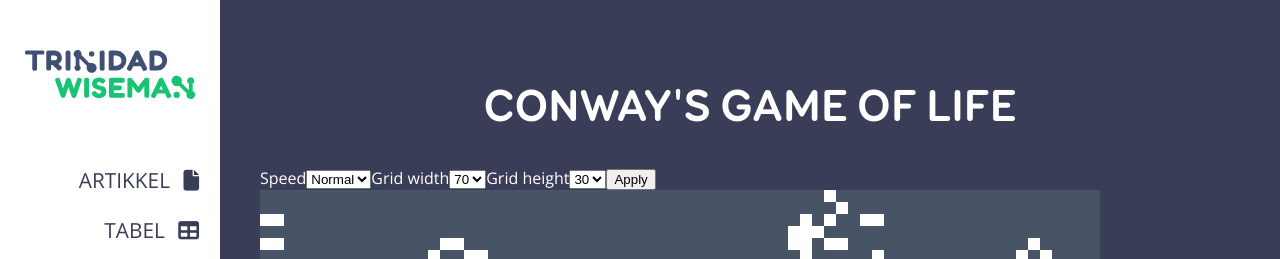
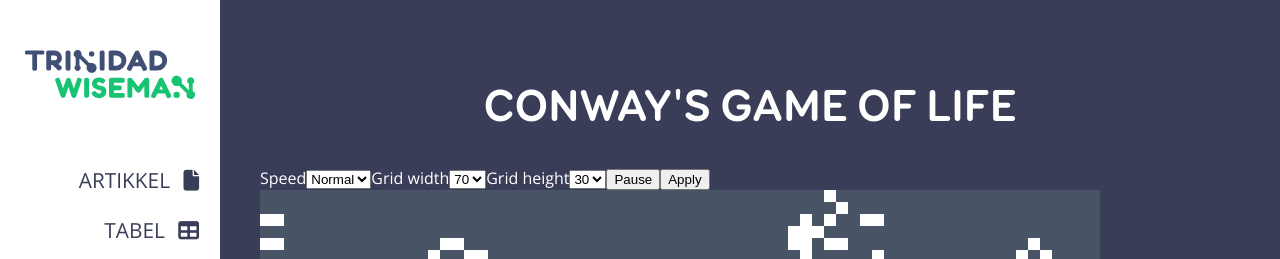
Before and after one commit to LLoomets/TWN-test-project, an Angular app: page /life in a window 1280 px wide. Shown: the top 259 px of the page. Built offline with nearby package versions, Linux system fonts and the light colour scheme.

Commit message:
add pausing and resuming game

```diff
--- a/src/app/game-of-life/game-of-life.component.html
+++ b/src/app/game-of-life/game-of-life.component.html
@@ -17,6 +17,9 @@
             <select [(ngModel)]="tempGridRows">
               <option *ngFor="let row of rowOptions" [value]="row">{{ row }}</option>
             </select>
+            <button (click)="togglePause()">
+              {{ paused ? 'Resume' : 'Pause' }}
+            </button>
             <button (click)="applyGridSize()">Apply</button>
         </div>
         <canvas #gameboard></canvas>
--- a/src/app/game-of-life/game-of-life.component.ts
+++ b/src/app/game-of-life/game-of-life.component.ts
@@ -1,10 +1,6 @@
 import { FormsModule } from '@angular/forms';
 import { AfterViewInit, Component, ElementRef, ViewChild } from '@angular/core';
 import { CommonModule } from '@angular/common';
-
-const BOARD_WIDTH = 1000;
-const BOARD_HEIGHT = 400;
-const RESOLUTION = 10;
 
 export type Bit = 0 | 1;
 export type BitArray = Bit[];
@@ -33,6 +29,8 @@ export class GameOfLifeComponent implements AfterViewInit {
 
   tempGridCols = this.gridCols;
   tempGridRows = this.gridRows;
+
+  paused = false;
 
   speed: 'slow' | 'normal' | 'fast' = 'normal';
 
@@ -63,10 +61,29 @@ export class GameOfLifeComponent implements AfterViewInit {
     this.gridCols = Number(this.tempGridCols);
     this.gridRows = Number(this.tempGridRows);
     this.resetBoard();
+
+    if (this.paused) {
+      this.paused = false;
+      this.animate();
+    }
+  }
+
+  togglePause() {
+    this.paused = !this.paused;
+
+    if (!this.paused) {
+      this.animate();
+    } else {
+      clearTimeout(this.animationInterval);
+    }
   }
 
   private animate() {
+    if (this.paused) return;
+
     const step = () => {
+      if (this.paused) return;
+
       this.render(this.gameBoard);
       this.createNextGeneration(this.gameBoard);
 
@@ -85,7 +102,12 @@ export class GameOfLifeComponent implements AfterViewInit {
 
   private render(board: BitArray[]) {
     const c = this.ctx;
-    c.clearRect(0, 0, this.canvas.nativeElement.width, this.canvas.nativeElement.height);
+    c.clearRect(
+      0,
+      0,
+      this.canvas.nativeElement.width,
+      this.canvas.nativeElement.height
+    );
 
     board.forEach((row, rowIndex) => {
       row.forEach((cell, colIndex) => {
```
